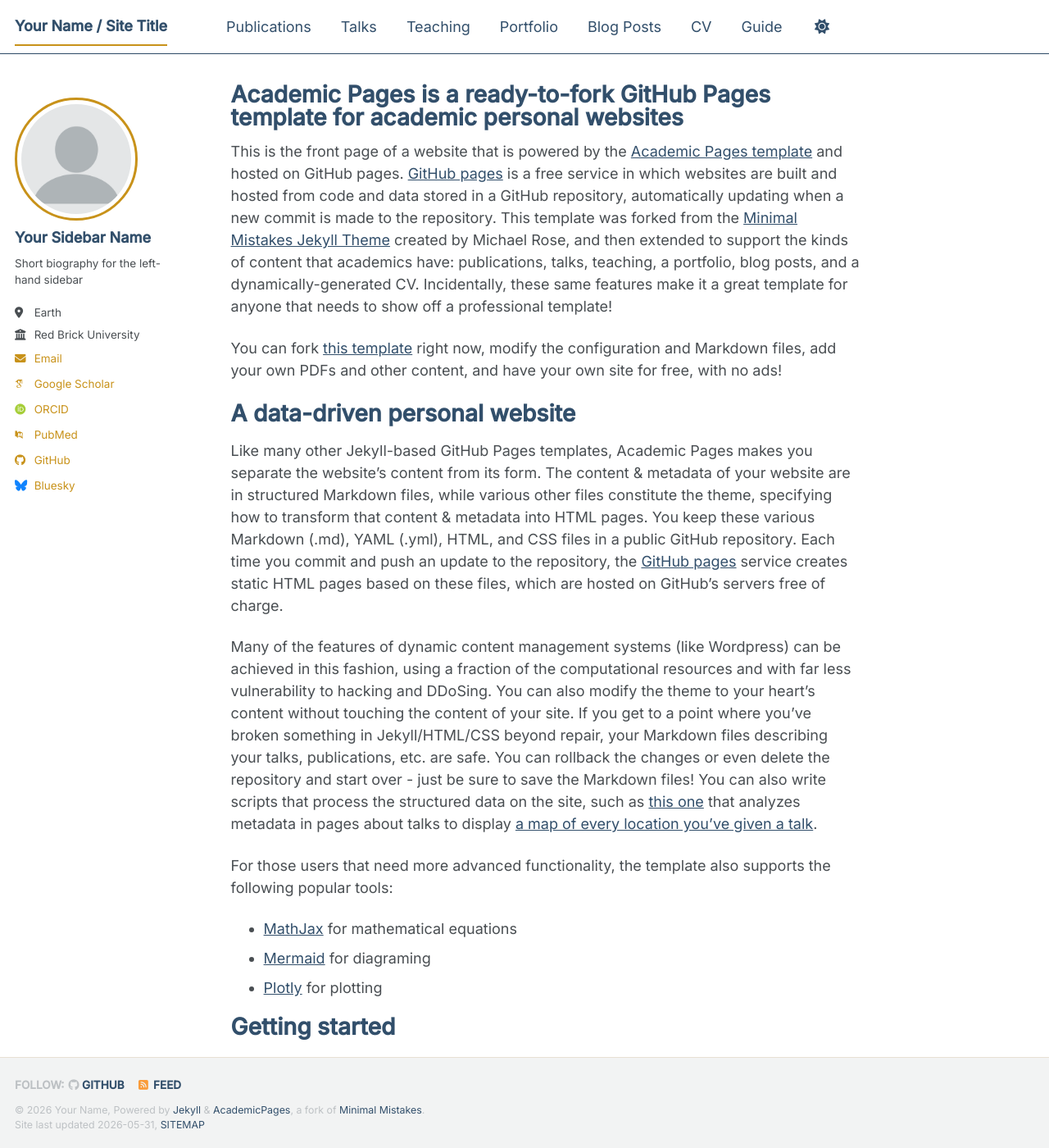
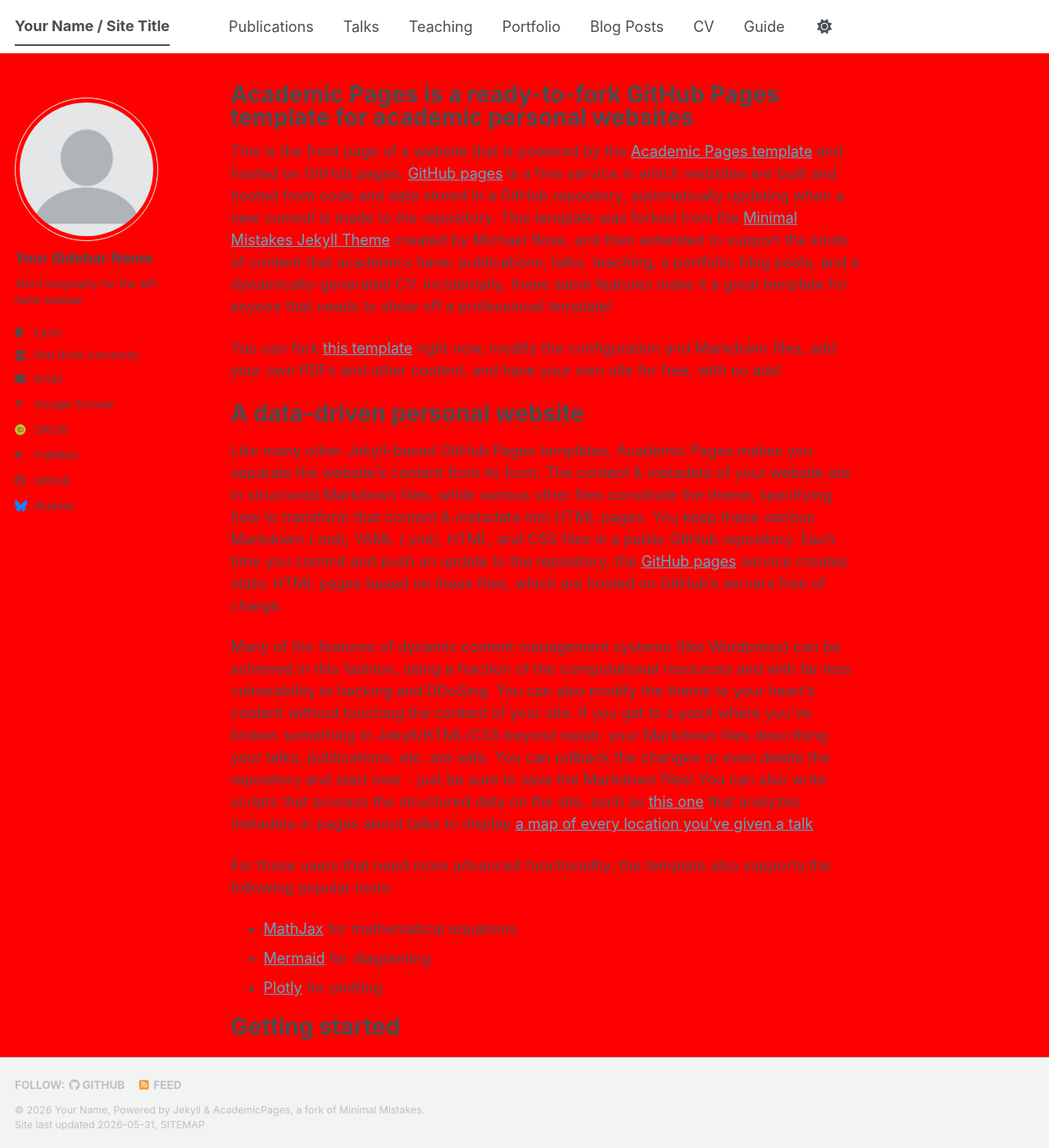
Before and after one commit to gabriel-leblanceven/gabriel-leblanceven.github.io, a Jekyll site: the page built from _pages/about.md, in a window 1280 px wide and 1400 px high. Shown: the whole window at 82% size. Built offline with Jekyll 4.4.1, drawn with Linux system fonts in a browser that asks for light colours; some web fonts are replaced; a script bundle is joined from its source files by our own code; library files that are not in the unit come from our copies.

Commit message:
Update _custom.scss

```diff
--- a/_sass/_custom.scss
+++ b/_sass/_custom.scss
@@ -1,118 +1,3 @@
-// ============================================================
-// PERSONNALISATION ACADEMIC PAGES - Gabriel Le Blanc-Even
-// Style inspiré de Raj Chetty / Melissa Dell - Version 2
-// ============================================================
-
-// Import police Inter
-@import url('https://fonts.googleapis.com/css2?family=Inter:wght@300;400;500&display=swap');
-
-// --- POLICE ---
-body, p, li, h1, h2, h3, h4, h5,
-.greedy-nav a,
-.masthead,
-.page__content {
-  font-family: 'Inter', -apple-system, "Segoe UI", sans-serif !important;
+body {
+  background-color: red !important;
 }
-
-// --- NAVIGATION ---
-.masthead {
-  border-bottom: 1.5px solid #324f6b !important;
-  box-shadow: none !important;
-}
-
-.greedy-nav a {
-  color: #324f6b !important;
-}
-
-.greedy-nav a:hover {
-  color: #c8921a !important;
-}
-
-// Soulignement ocre sur onglet actif
-.greedy-nav .visible-links a:before {
-  background: #c8921a !important;
-}
-
-// Supprimer fond coloré sur onglet actif
-.masthead__menu-item.selected a {
-  color: #324f6b !important;
-  border-bottom: 2px solid #c8921a !important;
-}
-
-// --- COULEURS PRINCIPALES ---
-a {
-  color: #324f6b !important;
-}
-
-a:hover {
-  color: #c8921a !important;
-}
-
-// Titres
-h1, h2, h3 {
-  color: #324f6b !important;
-}
-
-// h2 style section title
-.page__content h2 {
-  font-size: 0.75em !important;
-  font-weight: 500 !important;
-  letter-spacing: 0.08em !important;
-  text-transform: uppercase !important;
-  color: #324f6b !important;
-  border-bottom: none !important;
-  padding-bottom: 0 !important;
-}
-
-// --- PHOTO DE PROFIL ---
-.author__avatar img {
-  border-radius: 50% !important;
-  border: 3px solid #c8921a !important;
-  max-width: 150px !important;
-}
-
-// --- SIDEBAR ---
-.author__name {
-  color: #324f6b !important;
-}
-
-.author__urls a {
-  color: #c8921a !important;
-}
-
-.author__urls a:hover {
-  color: #324f6b !important;
-}
-
-// --- PUBLICATIONS ---
-.archive__item {
-  border-left: 2px solid #c8921a !important;
-  padding-left: 14px !important;
-}
-
-.archive__item-title a {
-  color: #324f6b !important;
-}
-
-// --- BOUTONS ---
-.btn {
-  background-color: #324f6b !important;
-  border-color: #324f6b !important;
-}
-
-.btn:hover {
-  background-color: #c8921a !important;
-  border-color: #c8921a !important;
-}
-
-// --- FOOTER ---
-.page__footer {
-  border-top: 0.5px solid #e8e0d4 !important;
-}
-
-// --- RESPONSIVE MOBILE ---
-@media (max-width: 768px) {
-  .author__avatar img {
-    max-width: 90px !important;
-  }
-}
```
